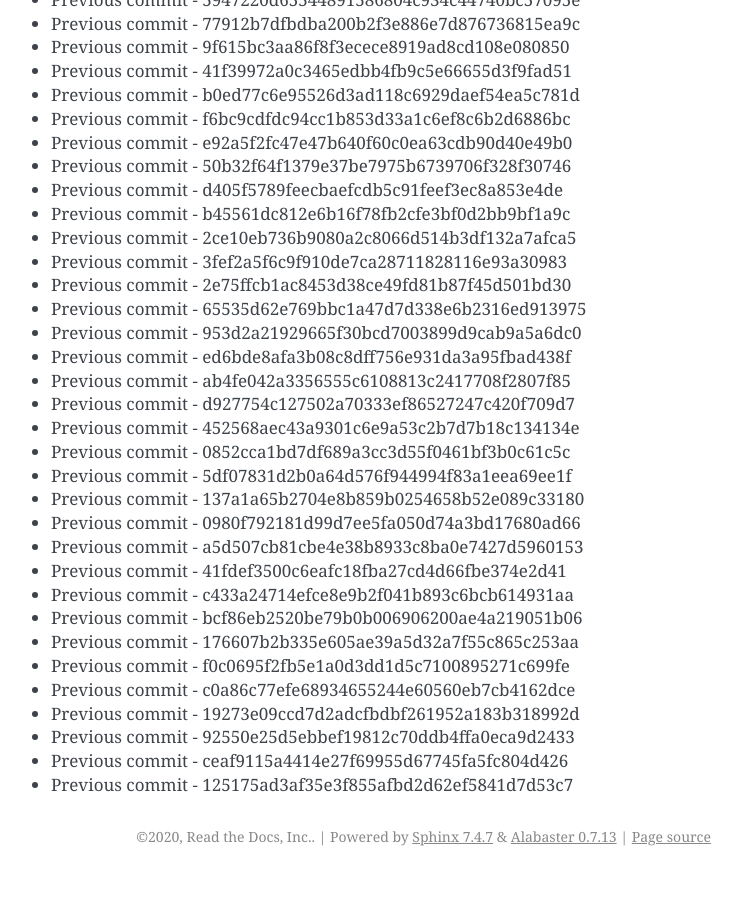
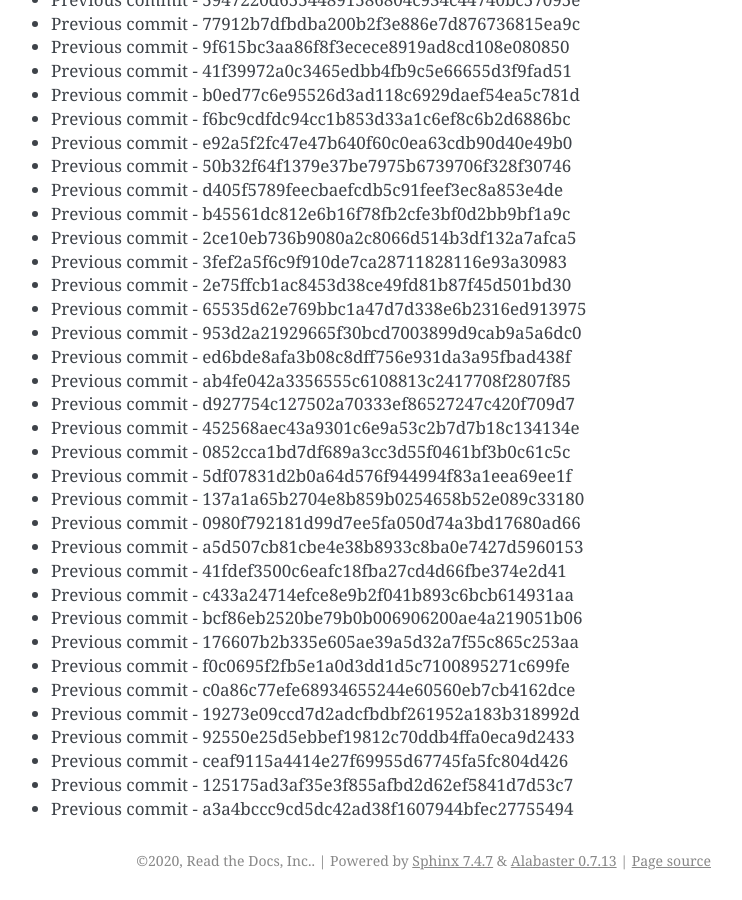
Before and after one commit to readthedocs/rtd-git-stresstest, a Sphinx documentation site: the page built from docs/updates.rst, in a window 1280 px wide and 900 px high, scrolled down 21835 px. Shown: the whole window, without its empty margins (399-1141 px from the left). Built offline with Sphinx 7.4.7, drawn with Linux system fonts in a browser that asks for light colours; before the commit the page ends 22711 px from its top, so only the background shows below that.

Commit message:
Generating commit from previous: a3a4bccc9cd5dc42ad38f1607944bfec27755494

```diff
--- a/docs/updates.rst
+++ b/docs/updates.rst
@@ -949,3 +949,4 @@ It can be tested for any performance characteristics.
 * Previous commit - 92550e25d5ebbef19812c70ddb4ffa0eca9d2433
 * Previous commit - ceaf9115a4414e27f69955d67745fa5fc804d426
 * Previous commit - 125175ad3af35e3f855afbd2d62ef5841d7d53c7
+* Previous commit - a3a4bccc9cd5dc42ad38f1607944bfec27755494
```
